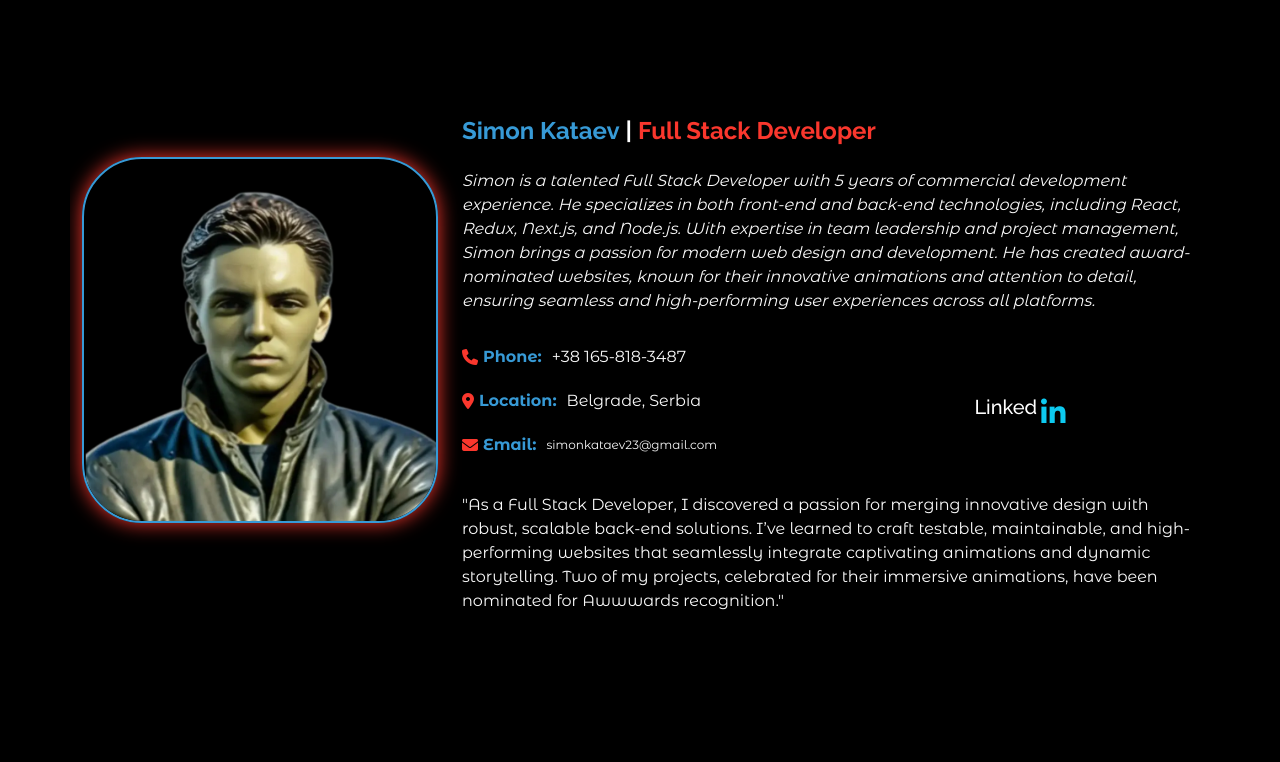
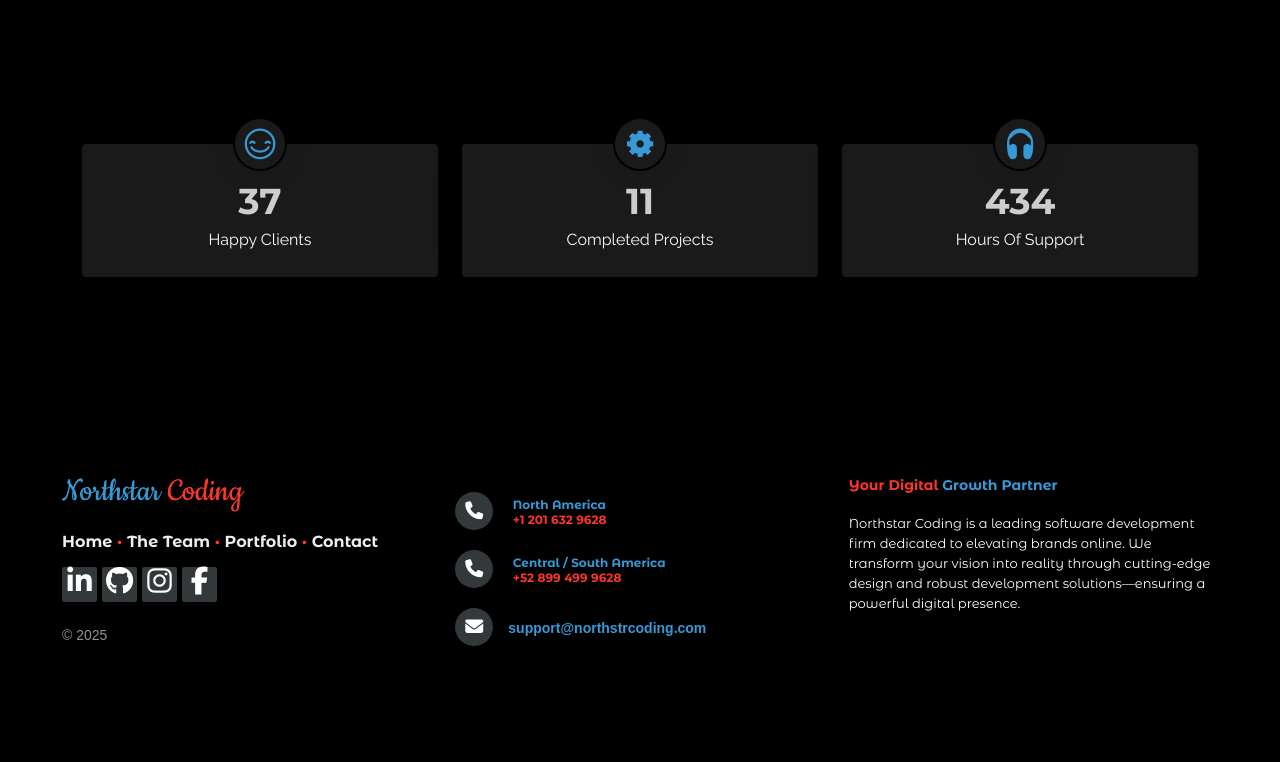
Before and after one commit to st3adyp1ck/portfolio, a plain HTML site: page about.html in a window 1280 px wide. Shown: the part 2014-2776 px from the top of the page. After the commit the page ends 2728 px from the top, so only its background shows below. Drawn offline with nearby package versions, Linux system fonts and the light colour scheme; files whose address does not match are found by name.

Commit message:
Update about.html

```diff
--- a/about.html
+++ b/about.html
@@ -137,30 +137,7 @@
                 </div>
             </div>
         </section>
-        <section class="d-flex about section" id="aboutSimon">
-            <div class="container" data-aos="fade-up" data-aos-delay="100">
-                <div class="row gy-4 justify-content-center">
-                    <div class="col-lg-4"><img class="img-fluid glowBorder" src="assets/img/CompanyProfile/Simon.webp" alt="Profile-Picture" style="margin-top: 40px;padding-top: 10px;border-radius: 60px;border-style: solid;border-color: #379ad6;margin-bottom: .75rem;"></div>
-                    <div class="col-lg-8 content">
-                        <h2><span style="color: rgb(55, 154, 214);">Simon Kataev</span>&nbsp;|&nbsp;<span style="color: rgb(250, 55, 45);">Full Stack Developer</span></h2>
-                        <p class="fst-italic py-3">Simon is a talented Full Stack Developer with 5 years of commercial development experience. He specializes in both front-end and back-end technologies, including React, Redux, Next.js, and Node.js. With expertise in team leadership and project management, Simon brings a passion for modern web design and development. He has created award-nominated websites, known for their innovative animations and attention to detail, ensuring seamless and high-performing user experiences across all platforms.</p>
-                        <div class="row">
-                            <div class="col-lg-6">
-                                <ul>
-                                    <li><i class="fa fa-phone"></i><strong><span style="color: rgb(55, 154, 214);">Phone</span><span style="color: rgb(55, 154, 214);">:</span></strong><span>+38 165-818-3487</span></li>
-                                    <li><i class="fa fa-map-marker"></i><strong><span style="color: rgb(55, 154, 214);">Location:</span></strong><span>Belgrade, Serbia</span></li>
-                                    <li><i class="fa fa-envelope"></i><strong><span style="color: rgb(55, 154, 214);">Email:</span></strong><span style="font-size: 12px;">simonkataev23@gmail.com</span></li>
-                                </ul>
-                            </div>
-                            <div class="col-lg-6 d-xl-flex justify-content-xl-center align-items-xl-center">
-                                <h5>Linked</h5><a href="https://www.linkedin.com/in/saimon-kataev"><i class="fa fa-linkedin fs-3 text-info d-xl-flex justify-content-center align-items-center justify-content-xl-center" data-bss-hover-animate="wobble" style="margin-top: 4px;font-size: 17px;margin-left: .25rem;"></i></a>
-                            </div>
-                        </div>
-                        <p class="py-3">"As a Full Stack Developer, I discovered a passion for merging innovative design with robust, scalable back-end solutions. I’ve learned to craft testable, maintainable, and high-performing websites that seamlessly integrate captivating animations and dynamic storytelling. Two of my projects, celebrated for their immersive animations, have been nominated for Awwwards recognition."</p>
-                    </div>
-                </div>
-            </div>
-        </section>
+
         <section id="stats" class="stats section">
             <div class="container" data-aos="fade-up" data-aos-delay="100">
                 <div class="row gy-4">
```
